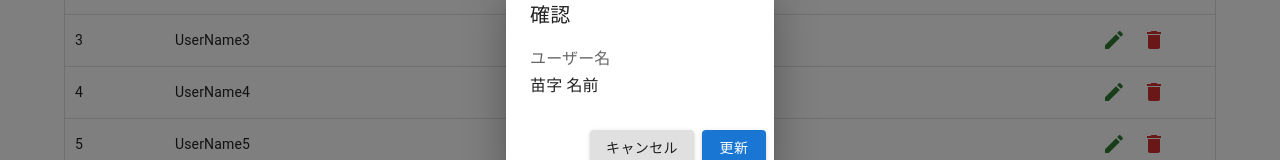
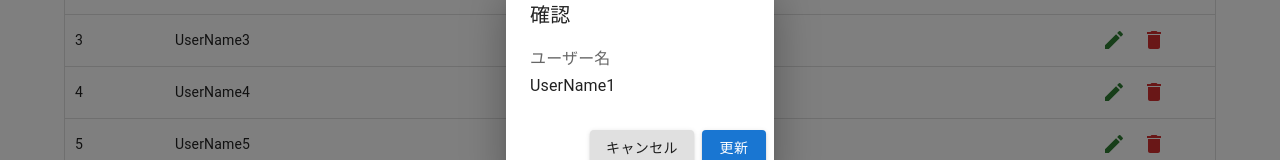
Before and after one commit to rexiaxm7/report-service-web, a React (Create React App) app: page /users in a window 1280 px wide. Both pictures are taken after a click on the element 1149 px from the left and 257 px from the top of the page. Shown: the part 321-481 px from the top of the page. Built offline with nearby package versions, Linux system fonts and the light colour scheme.

Commit message:
🔨refactor: 不要な記述の削除

```diff
--- a/src/components/organisms/users/UserDialog.tsx
+++ b/src/components/organisms/users/UserDialog.tsx
@@ -1,6 +1,5 @@
-import { memo, useState, VFC } from "react";
+import { memo, VFC } from "react";
 import {
-  Button,
   Dialog,
   DialogActions,
   DialogContent,
@@ -43,7 +42,7 @@ export const UserDialog: VFC<Props> = memo((props) => {
                   <InputLabel htmlFor={"userName"}>ユーザー名</InputLabel>
                   <Input
                     id={"userName"}
-                    value={"苗字 名前"}
+                    value={user?.name}
                     disableUnderline={true}
                     fullWidth
                   />
--- a/src/components/organisms/users/UserTable.tsx
+++ b/src/components/organisms/users/UserTable.tsx
@@ -6,10 +6,6 @@ import { useUsers } from "../../../hooks/useUsers";
 import { useUserTable } from "../../../hooks/useUserTable";
 import { useUserDialog } from "../../../hooks/useUserDialog";
 import { UserDialog } from "./UserDialog";
-import { DisplayUser } from "../../../types/User";
-import { IconButton } from "@mui/material";
-import EditIcon from "@mui/icons-material/Edit";
-import DeleteIcon from "@mui/icons-material/Delete";
 import { UserTableOperationButton } from "./UserTableOperationButton";
 
 type Props = {};
@@ -43,9 +39,9 @@ export const UserTable: VFC<Props> = memo((props) => {
       editable: false,
       flex: 0.1,
       minWidth: 110,
-      renderCell: (user: DisplayUser) => (
+      renderCell: (param: any) => (
         <UserTableOperationButton
-          user={user}
+          user={param.row}
           toggleUserDialog={toggleUserDialog}
           onClickDeleteButton={onClickDeleteButton}
           onClickEditButton={onClickEditButton}
--- a/src/components/pages/Sandbox.tsx
+++ b/src/components/pages/Sandbox.tsx
@@ -1,11 +1,6 @@
 import React, { memo, VFC } from "react";
 import { OperationButton } from "../atoms/buttons/OperationButton";
 import { Container, Grid, Pagination } from "@mui/material";
-import { UserTable } from "../organisms/users/UserTable";
-import { MonthlyReport } from "./MonthlyReport";
-import { MonthlyReportForm } from "../organisms/monthlyreport/MonthlyReportForm";
-import { TeamDialog } from "../organisms/teams/TeamDialog";
-import { UserDialog } from "../organisms/users/UserDialog";
 
 export const Sandbox: VFC = memo(() => {
   return (
--- a/src/hooks/useUserTable.ts
+++ b/src/hooks/useUserTable.ts
@@ -17,6 +17,7 @@ export const useUserTable = () => {
   const onClickEditButton = useCallback((props: OnClickButtonProps) => {
     console.log("onClickEditButton");
     const { user, onOpen } = props;
+    console.log(props);
     setSelectedUser(user);
     onOpen();
   }, []);
```
